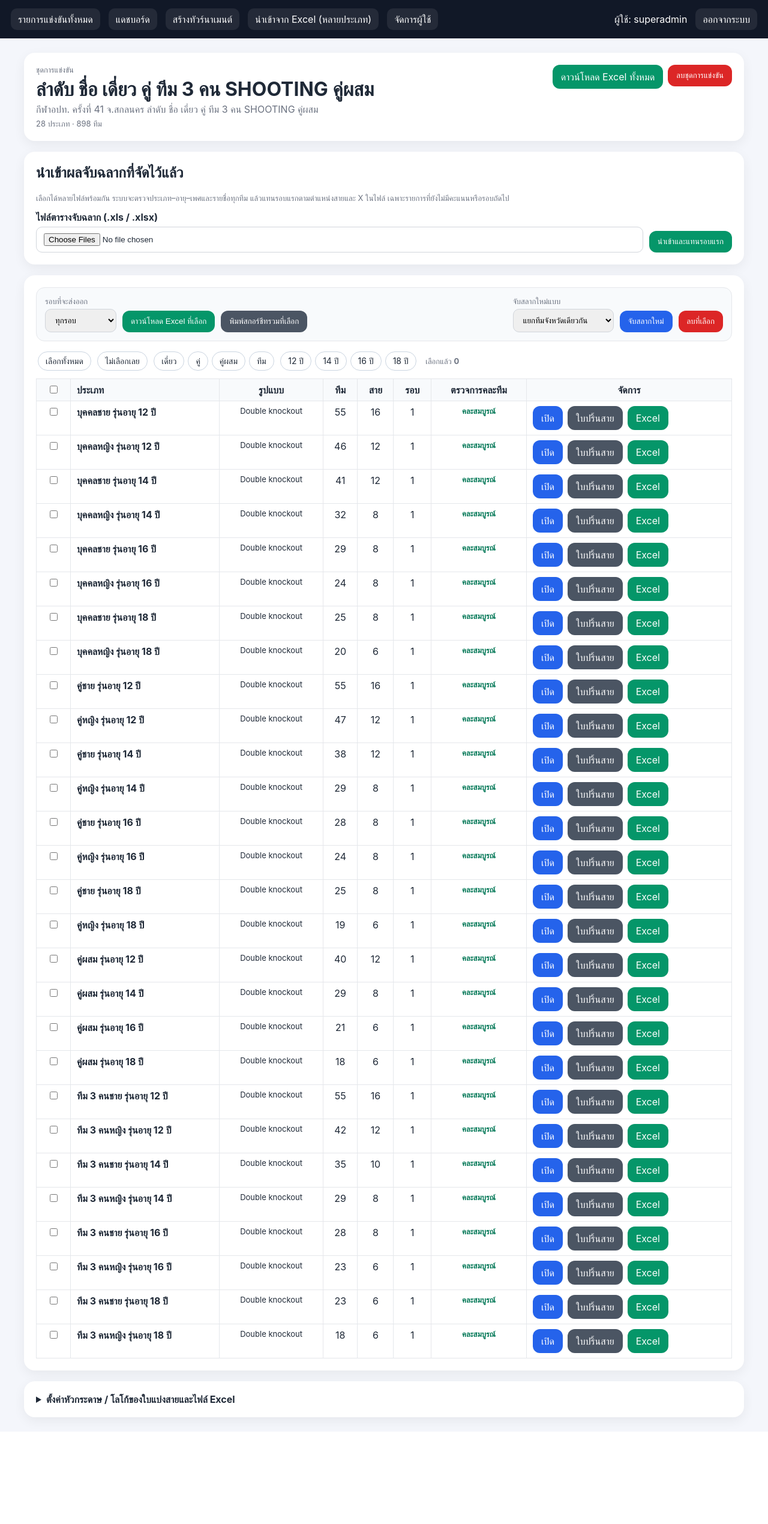
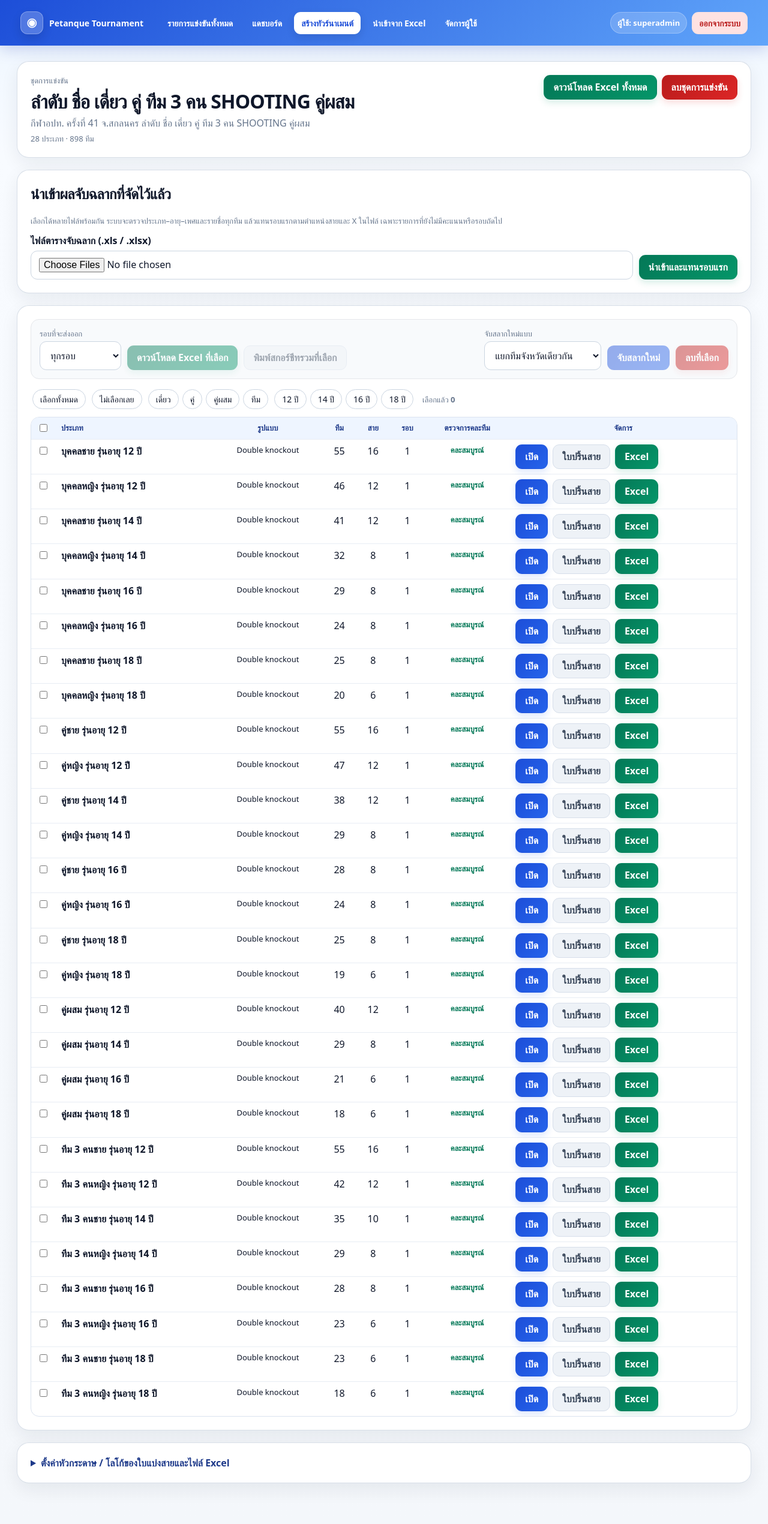
Before and after one commit to Dekchairukna/petanque_tournament, a Flask app: page /batches/2 in a window 1280 px wide. Shown: the whole page at 60% size. Before the commit the page ends 2380 px from the top, so only its background shows below. Run offline with Flask 3, Linux system fonts and the light colour scheme; a user stored in the database is signed in; data comes from the database, SQL or seed files in the repository; some libraries are stand-ins or nearby versions.

Commit message:
Refresh tournament UI in shooting style

```diff
--- a/templates/base.html
+++ b/templates/base.html
@@ -3,41 +3,71 @@
 <head>
   <meta charset="utf-8">
   <meta name="viewport" content="width=device-width, initial-scale=1">
+  <meta name="theme-color" content="#2563eb">
   <title>{% block title %}Tournament{% endblock %}</title>
   <style>
-    body{font-family:-apple-system,BlinkMacSystemFont,'Segoe UI',sans-serif;background:#f4f6fb;margin:0;color:#1f2937}
-    .nav{background:#111827;color:#fff;padding:14px 18px;display:flex;gap:14px;align-items:center;flex-wrap:wrap}
-    .nav a{color:#fff;text-decoration:none;padding:8px 12px;border-radius:10px;background:rgba(255,255,255,.08)}
+    :root{--blue:#2563eb;--blue-dark:#1d4ed8;--sky:#60a5fa;--ink:#0f172a;--muted:#64748b;--line:#dbe3ef;--surface:#fff;--bg:#f4f8ff;--green:#059669;--red:#dc2626}
+    *{box-sizing:border-box}
+    html{scroll-behavior:smooth}
+    body{font-family:system-ui,-apple-system,BlinkMacSystemFont,'Segoe UI',sans-serif;background:linear-gradient(180deg,#eef6ff 0,#f8fbff 260px,#f4f7fb 100%);margin:0;color:var(--ink);min-height:100vh}
+    a{color:inherit}
+    .nav{position:sticky;top:0;z-index:1000;background:linear-gradient(135deg,var(--blue-dark),var(--sky));color:#fff;padding:10px clamp(14px,3vw,34px);display:flex;gap:8px;align-items:center;flex-wrap:wrap;box-shadow:0 6px 24px rgba(30,64,175,.22)}
+    .nav-brand{display:flex!important;align-items:center;gap:10px;margin-right:8px;background:transparent!important;padding-left:0!important;font-size:17px;font-weight:900}
+    .brand-badge{display:inline-grid;place-items:center;width:38px;height:38px;border-radius:12px;background:rgba(255,255,255,.22);border:1px solid rgba(255,255,255,.3);box-shadow:0 7px 16px rgba(15,23,42,.14);font-size:20px}
+    .nav a{color:#fff;text-decoration:none;padding:9px 12px;border-radius:11px;background:transparent;font-weight:750;font-size:14px;transition:background .18s ease,transform .18s ease}
+    .nav a:hover{background:rgba(255,255,255,.18);transform:translateY(-1px)}
+    .nav a.primary-link{background:#fff;color:var(--blue-dark);box-shadow:0 5px 14px rgba(15,23,42,.12)}
+    .nav a.logout-link{background:#fee2e2;color:#b91c1c}
     .nav .spacer{flex:1}
-    .wrap{max-width:1200px;margin:24px auto;padding:0 16px}
-    .card{background:#fff;border-radius:18px;padding:20px;box-shadow:0 6px 20px rgba(0,0,0,.06);margin-bottom:18px}
-    .muted{color:#6b7280}.badge{display:inline-block;border-radius:999px;padding:6px 12px;background:#e5edff;color:#1d4ed8}
-    .btn{display:inline-block;border:0;border-radius:12px;padding:10px 14px;background:#2563eb;color:#fff;text-decoration:none;cursor:pointer}
-    .btn.success{background:#059669}.btn.danger{background:#dc2626}.btn.secondary{background:#4b5563}
-    input,textarea,select{width:100%;padding:10px 12px;border:1px solid #d1d5db;border-radius:10px;box-sizing:border-box}
-    textarea{min-height:160px} table{width:100%;border-collapse:collapse} th,td{border:1px solid #e5e7eb;padding:8px;vertical-align:top}
-    th{background:#f8fafc}.flash{padding:12px 14px;border-radius:12px;margin-bottom:12px}.flash.success{background:#dcfce7;color:#166534}.flash.error{background:#fee2e2;color:#991b1b}
-    .grid-2{display:grid;grid-template-columns:1fr 1fr;gap:16px}.actions{display:flex;gap:8px;flex-wrap:wrap}.small{font-size:13px}
-    @media(max-width:800px){.grid-2{grid-template-columns:1fr}}
+    .user-pill{display:inline-flex;align-items:center;gap:7px;padding:8px 11px;border-radius:999px;background:rgba(255,255,255,.18);border:1px solid rgba(255,255,255,.25);font-size:13px;font-weight:800;white-space:nowrap}
+    .wrap{max-width:1320px;margin:0 auto;padding:26px clamp(14px,3vw,28px) 48px}
+    .card{background:rgba(255,255,255,.96);border:1px solid rgba(203,213,225,.75);border-radius:20px;padding:22px;box-shadow:0 10px 30px rgba(15,23,42,.07);margin-bottom:20px}
+    .card h1,.card h2,.section-title{letter-spacing:-.025em}
+    .page-grid{display:grid;gap:2px}
+    .muted,.muted-text{color:var(--muted)}
+    .badge{display:inline-flex;align-items:center;border-radius:999px;padding:7px 13px;background:#dbeafe;color:var(--blue-dark);font-weight:800}
+    .btn{display:inline-flex;align-items:center;justify-content:center;gap:6px;border:1px solid transparent;border-radius:11px;padding:10px 15px;background:linear-gradient(135deg,var(--blue-dark),var(--blue));color:#fff!important;text-decoration:none;cursor:pointer;font:inherit;font-weight:800;line-height:1.2;box-shadow:0 5px 12px rgba(37,99,235,.16);transition:transform .15s ease,box-shadow .15s ease,filter .15s ease}
+    .btn:hover{transform:translateY(-1px);box-shadow:0 8px 18px rgba(37,99,235,.22);filter:brightness(1.03)}
+    .btn:disabled{opacity:.45;cursor:not-allowed;transform:none;box-shadow:none}
+    .btn.success{background:linear-gradient(135deg,#047857,var(--green));box-shadow:0 5px 12px rgba(5,150,105,.16)}
+    .btn.danger,.btn-danger{background:linear-gradient(135deg,#b91c1c,var(--red));box-shadow:0 5px 12px rgba(220,38,38,.16)}
+    .btn.secondary,.btn-secondary{background:#eef2f7;color:#334155!important;border-color:#d6deea;box-shadow:none}
+    .btn-primary{background:linear-gradient(135deg,var(--blue-dark),var(--blue))}
+    input,textarea,select{width:100%;padding:11px 13px;border:1px solid #cbd5e1;border-radius:11px;box-sizing:border-box;background:#fff;color:var(--ink);font:inherit;transition:border .15s ease,box-shadow .15s ease}
+    input:focus,textarea:focus,select:focus{outline:0;border-color:var(--sky);box-shadow:0 0 0 4px rgba(96,165,250,.2)}
+    input[type=checkbox],input[type=radio]{accent-color:var(--blue);width:auto}
+    textarea{min-height:160px}
+    table{width:100%;border-collapse:separate;border-spacing:0;background:#fff;border:1px solid var(--line);border-radius:14px;overflow:hidden}
+    th,td{border:0;border-bottom:1px solid #e8edf4;padding:11px;vertical-align:top}
+    th{background:#eef5ff;color:#1e3a8a;font-size:13px;font-weight:900;text-transform:none}
+    tbody tr:last-child td{border-bottom:0}
+    tbody tr:hover{background:#f8fbff}
+    .flash{padding:13px 15px;border-radius:13px;margin-bottom:13px;font-weight:750;border:1px solid transparent;box-shadow:0 5px 16px rgba(15,23,42,.05)}
+    .flash.success{background:#dcfce7;color:#166534;border-color:#bbf7d0}.flash.error{background:#fee2e2;color:#991b1b;border-color:#fecaca}
+    .grid-2{display:grid;grid-template-columns:1fr 1fr;gap:16px}.actions{display:flex;gap:8px;flex-wrap:wrap}.small{font-size:13px}.empty-state{padding:36px;text-align:center;color:var(--muted);background:#f8fafc;border:1px dashed #cbd5e1;border-radius:14px}
+    details{border-radius:14px}summary{color:#1e3a8a}
+    @media(max-width:900px){.nav{position:relative}.nav-brand{width:100%;margin-bottom:3px}.nav .spacer{display:none}.nav a:not(.nav-brand){font-size:13px;padding:8px 9px}.user-pill{margin-left:auto}.wrap{padding-top:18px}.card{padding:17px;border-radius:16px}.grid-2{grid-template-columns:1fr}.btn{min-height:42px}table{min-width:720px}}
+    @media print{.nav,.no-print{display:none!important}body{background:#fff}.wrap{max-width:none;padding:0}.card{box-shadow:none;border:0}}
   </style>
   <script src="https://cdn.socket.io/4.7.5/socket.io.min.js"></script>
 </head>
 <body>
   <div class="nav">
+    <a class="nav-brand" href="{{ url_for('home') }}"><span class="brand-badge">◉</span><span>Petanque Tournament</span></a>
     <a href="{{ url_for('home') }}">รายการแข่งขันทั้งหมด</a>
     {% if current_user %}
       <a href="{{ url_for('dashboard') }}">แดชบอร์ด</a>
-      <a href="{{ url_for('create_tournament') }}">สร้างทัวร์นาเมนต์</a>
-      <a href="{{ url_for('import_events') }}">นำเข้าจาก Excel (หลายประเภท)</a>
+      <a class="primary-link" href="{{ url_for('create_tournament') }}">สร้างทัวร์นาเมนต์</a>
+      <a href="{{ url_for('import_events') }}">นำเข้าจาก Excel</a>
       {% if current_user['role'] == 'super_admin' %}
       <a href="{{ url_for('manage_users') }}">จัดการผู้ใช้</a>
       {% endif %}
       <span class="spacer"></span>
-      <span>ผู้ใช้: {{ current_user['username'] }}</span>
-      <a href="{{ url_for('logout') }}">ออกจากระบบ</a>
+      <span class="user-pill">ผู้ใช้: {{ current_user['username'] }}</span>
+      <a class="logout-link" href="{{ url_for('logout') }}">ออกจากระบบ</a>
     {% else %}
       <span class="spacer"></span>
-      <a href="{{ url_for('login') }}">เข้าสู่ระบบ</a>
+      <a class="primary-link" href="{{ url_for('login') }}">เข้าสู่ระบบ</a>
     {% endif %}
   </div>
   <div class="wrap">
```
